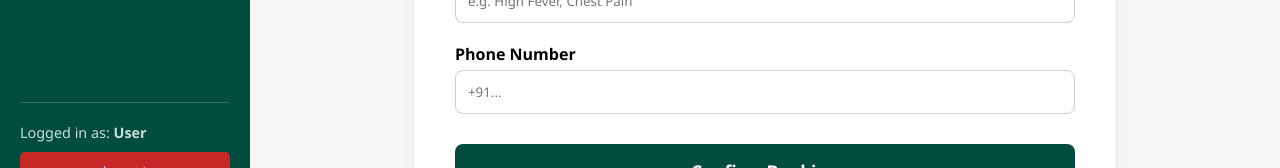
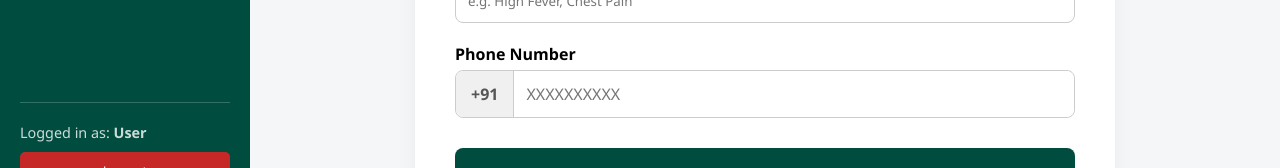
Before and after one commit to palakk9620/ayursync-frontend, a React (Vite) app: page /appointment in a window 1280 px wide. Shown: the part 590-758 px from the top of the page. Built offline with nearby package versions, Linux system fonts and the light colour scheme; no server answers.

Commit message:
Final Fix: Sync registered doctors with Find Doctor list

```diff
--- a/src/views/tools/Appointment.jsx
+++ b/src/views/tools/Appointment.jsx
@@ -13,24 +13,22 @@ const Appointment = () => {
 
   // State to toggle between Form and Receipt
   const [showReceipt, setShowReceipt] = useState(false);
-  const [bookingDetails, setBookingDetails] = useState(null); // Stores confirmed data
+  const [bookingDetails, setBookingDetails] = useState(null);
 
   const [formData, setFormData] = useState({
-    fullName: '', // New Field
-    dob: '',      // New Field
-    age: '',      // New Field (Auto-calculated)
+    fullName: '',
+    dob: '',
+    age: '',
     doctorName: '',
     hospitalName: '',
     date: '',
     time: '',
     disease: '',
-    phone: ''
+    phone: '' // Will store only the 10 digits
   });
 
-  // Load User Data & Doctors
   useEffect(() => {
     const storedName = localStorage.getItem('userName') || '';
-    // Pre-fill name
     setFormData(prev => ({ ...prev, fullName: storedName }));
 
     const fetchDoctors = async () => {
@@ -38,7 +36,6 @@ const Appointment = () => {
             const res = await axios.get(`${RENDER_API_URL}/api/doctors`);
             setDoctors(res.data);
 
-            // Handle Pre-selection from Find Doctor page
             if (location.state) {
                 const { doctor, disease } = location.state;
                 let newFormUpdates = {};
@@ -58,11 +55,9 @@ const Appointment = () => {
     fetchDoctors();
   }, [location.state]);
 
-  // --- AGE CALCULATION LOGIC ---
+  // --- AGE CALCULATION ---
   const handleDobChange = (e) => {
       const dobValue = e.target.value;
-
-      // Calculate Age
       if (dobValue) {
           const today = new Date();
           const birthDate = new Date(dobValue);
@@ -71,10 +66,21 @@ const Appointment = () => {
           if (m < 0 || (m === 0 && today.getDate() < birthDate.getDate())) {
               age--;
           }
-          // Update state
           setFormData(prev => ({ ...prev, dob: dobValue, age: age.toString() }));
       } else {
           setFormData(prev => ({ ...prev, dob: dobValue, age: '' }));
+      }
+  };
+
+  // --- PHONE NUMBER HANDLER (Restrict to 10 digits) ---
+  const handlePhoneChange = (e) => {
+      const value = e.target.value;
+      // Regex to allow only numbers
+      if (/^\d*$/.test(value)) {
+          // Stop updating if length > 10
+          if (value.length <= 10) {
+              setFormData({ ...formData, phone: value });
+          }
       }
   };
 
@@ -86,7 +92,6 @@ const Appointment = () => {
   const handleDoctorChange = (e) => {
       const selectedName = e.target.value;
       const docObj = doctors.find(d => d.name === selectedName);
-
       if (docObj) {
           setFormData({
               ...formData,
@@ -102,24 +107,29 @@ const Appointment = () => {
 
   const handleSubmit = async (e) => {
     e.preventDefault();
-    // Prepare data
+
+    // Validation: Check if phone is exactly 10 digits
+    if (formData.phone.length !== 10) {
+        alert("Please enter a valid 10-digit phone number.");
+        return;
+    }
+
     const bookingPayload = {
-        patientName: formData.fullName, // Use the editable full name
+        patientName: formData.fullName,
         userEmail: localStorage.getItem('userEmail'),
-        ...formData
+        ...formData,
+        phone: `+91 ${formData.phone}` // Send full format to backend
     };
 
     try {
         const res = await axios.post(`${RENDER_API_URL}/api/book-appointment`, bookingPayload);
         if (res.data.success) {
-            // SAVE DATA FOR RECEIPT AND SHOW IT
             setBookingDetails(bookingPayload);
             setShowReceipt(true);
         }
     } catch (err) { alert("Booking Failed."); }
   };
 
-  // --- PRINT FUNCTION ---
   const handlePrint = () => {
       window.print();
   };
@@ -128,7 +138,6 @@ const Appointment = () => {
   if (showReceipt && bookingDetails) {
       return (
           <div className="receipt-container" style={{maxWidth: '600px', margin: '40px auto', background: 'white', padding: '40px', borderRadius: '15px', boxShadow: '0 5px 25px rgba(0,0,0,0.1)', borderTop:'8px solid #004d40'}}>
-              {/* CSS to hide everything else when printing */}
               <style>
                 {`
                   @media print {
@@ -175,40 +184,21 @@ const Appointment = () => {
 
       <form onSubmit={handleSubmit} style={{display:'grid', gap:'20px'}}>
 
-        {/* 1. FULL NAME (TOP) */}
+        {/* 1. FULL NAME */}
         <div>
             <label style={{fontWeight:'bold', display:'block', marginBottom:'5px'}}>Patient Full Name</label>
-            <input
-                type="text"
-                placeholder="Enter full name"
-                required
-                style={{width:'100%', padding:'12px', borderRadius:'8px', border:'1px solid #ccc', fontSize:'1rem'}}
-                value={formData.fullName}
-                onChange={(e) => setFormData({...formData, fullName: e.target.value})}
-            />
+            <input type="text" placeholder="Enter full name" required style={{width:'100%', padding:'12px', borderRadius:'8px', border:'1px solid #ccc', fontSize:'1rem'}} value={formData.fullName} onChange={(e) => setFormData({...formData, fullName: e.target.value})} />
         </div>
 
-        {/* 2. DOB & AGE (Auto Calculate) */}
+        {/* 2. DOB & AGE */}
         <div style={{display:'grid', gridTemplateColumns:'2fr 1fr', gap:'20px'}}>
             <div>
                 <label style={{fontWeight:'bold', display:'block', marginBottom:'5px'}}>Date of Birth</label>
-                <input
-                    type="date"
-                    required
-                    style={{width:'100%', padding:'12px', borderRadius:'8px', border:'1px solid #ccc', fontSize:'1rem'}}
-                    value={formData.dob}
-                    onChange={handleDobChange}
-                />
+                <input type="date" required style={{width:'100%', padding:'12px', borderRadius:'8px', border:'1px solid #ccc', fontSize:'1rem'}} value={formData.dob} onChange={handleDobChange} />
             </div>
             <div>
                 <label style={{fontWeight:'bold', display:'block', marginBottom:'5px'}}>Age</label>
-                <input
-                    type="text"
-                    readOnly
-                    placeholder="Auto"
-                    style={{width:'100%', padding:'12px', borderRadius:'8px', border:'1px solid #ccc', background:'#f0f0f0', color:'#555', fontSize:'1rem'}}
-                    value={formData.age}
-                />
+                <input type="text" readOnly placeholder="Auto" style={{width:'100%', padding:'12px', borderRadius:'8px', border:'1px solid #ccc', background:'#f0f0f0', color:'#555', fontSize:'1rem'}} value={formData.age} />
             </div>
         </div>
 
@@ -218,16 +208,14 @@ const Appointment = () => {
         <div style={{display:'grid', gridTemplateColumns:'1fr 1fr', gap:'20px'}}>
             <div>
                 <label style={{fontWeight:'bold', display:'block', marginBottom:'5px'}}>Select Doctor</label>
-                <select style={{width:'100%', padding:'12px', borderRadius:'8px', border:'1px solid #ccc'}}
-                    value={formData.doctorName} onChange={handleDoctorChange} required>
+                <select style={{width:'100%', padding:'12px', borderRadius:'8px', border:'1px solid #ccc'}} value={formData.doctorName} onChange={handleDoctorChange} required>
                     <option value="">-- Choose Doctor --</option>
                     {doctors.map(doc => <option key={doc.id} value={doc.name}>Dr. {doc.name} ({doc.specialization})</option>)}
                 </select>
             </div>
             <div>
                 <label style={{fontWeight:'bold', display:'block', marginBottom:'5px'}}>Hospital / Clinic</label>
-                <input type="text" readOnly style={{width:'100%', padding:'12px', borderRadius:'8px', border:'1px solid #ccc', background:'#f0f0f0', color:'#555'}}
-                    value={formData.hospitalName || "Select a doctor first"} />
+                <input type="text" readOnly style={{width:'100%', padding:'12px', borderRadius:'8px', border:'1px solid #ccc', background:'#f0f0f0', color:'#555'}} value={formData.hospitalName || "Select a doctor first"} />
             </div>
         </div>
 
@@ -235,29 +223,57 @@ const Appointment = () => {
         <div style={{display:'grid', gridTemplateColumns:'1fr 1fr', gap:'20px'}}>
             <div>
                 <label style={{fontWeight:'bold', display:'block', marginBottom:'5px'}}>Appointment Date</label>
-                <input type="date" required style={{width:'100%', padding:'12px', borderRadius:'8px', border:'1px solid #ccc'}}
-                    value={formData.date} onChange={(e) => setFormData({...formData, date: e.target.value})} />
+                <input type="date" required style={{width:'100%', padding:'12px', borderRadius:'8px', border:'1px solid #ccc'}} value={formData.date} onChange={(e) => setFormData({...formData, date: e.target.value})} />
             </div>
             <div>
                 <label style={{fontWeight:'bold', display:'block', marginBottom:'5px'}}>Time Slot</label>
-                <select required style={{width:'100%', padding:'12px', borderRadius:'8px', border:'1px solid #ccc'}}
-                    value={formData.time} onChange={(e) => setFormData({...formData, time: e.target.value})}>
+                <select required style={{width:'100%', padding:'12px', borderRadius:'8px', border:'1px solid #ccc'}} value={formData.time} onChange={(e) => setFormData({...formData, time: e.target.value})}>
                     <option value="">-- Select Time --</option>
                     {slots.map((slot, i) => <option key={i} value={slot}>{slot}</option>)}
                 </select>
             </div>
         </div>
 
-        {/* 5. Reason & Phone */}
+        {/* 5. Reason */}
         <div>
             <label style={{fontWeight:'bold', display:'block', marginBottom:'5px'}}>Disease / Symptoms</label>
-            <input type="text" placeholder="e.g. High Fever, Chest Pain" required style={{width:'100%', padding:'12px', borderRadius:'8px', border:'1px solid #ccc'}}
-                value={formData.disease} onChange={(e) => setFormData({...formData, disease: e.target.value})} />
+            <input type="text" placeholder="e.g. High Fever, Chest Pain" required style={{width:'100%', padding:'12px', borderRadius:'8px', border:'1px solid #ccc'}} value={formData.disease} onChange={(e) => setFormData({...formData, disease: e.target.value})} />
         </div>
+
+        {/* 6. PHONE NUMBER (Fixed +91 & 10 Digits) */}
         <div>
             <label style={{fontWeight:'bold', display:'block', marginBottom:'5px'}}>Phone Number</label>
-            <input type="tel" placeholder="+91..." required style={{width:'100%', padding:'12px', borderRadius:'8px', border:'1px solid #ccc'}}
-                value={formData.phone} onChange={(e) => setFormData({...formData, phone: e.target.value})} />
+            <div style={{display: 'flex', alignItems: 'center', border: '1px solid #ccc', borderRadius: '8px', background:'white'}}>
+                {/* Visual Prefix */}
+                <span style={{
+                    padding: '12px 15px',
+                    background: '#f0f0f0',
+                    borderRight: '1px solid #ccc',
+                    borderTopLeftRadius:'8px',
+                    borderBottomLeftRadius:'8px',
+                    color: '#555',
+                    fontWeight: 'bold'
+                }}>
+                    +91
+                </span>
+
+                {/* Restricted Input */}
+                <input
+                    type="tel"
+                    placeholder="XXXXXXXXXX"
+                    required
+                    style={{
+                        border: 'none',
+                        padding: '12px',
+                        width: '100%',
+                        outline: 'none',
+                        borderRadius: '0 8px 8px 0',
+                        fontSize:'1rem'
+                    }}
+                    value={formData.phone}
+                    onChange={handlePhoneChange}
+                />
+            </div>
         </div>
 
         <button type="submit" style={{width:'100%', padding:'15px', background:'#004d40', color:'white', border:'none', borderRadius:'8px', fontSize:'1.1rem', fontWeight:'bold', cursor:'pointer', marginTop:'10px'}}>
```
